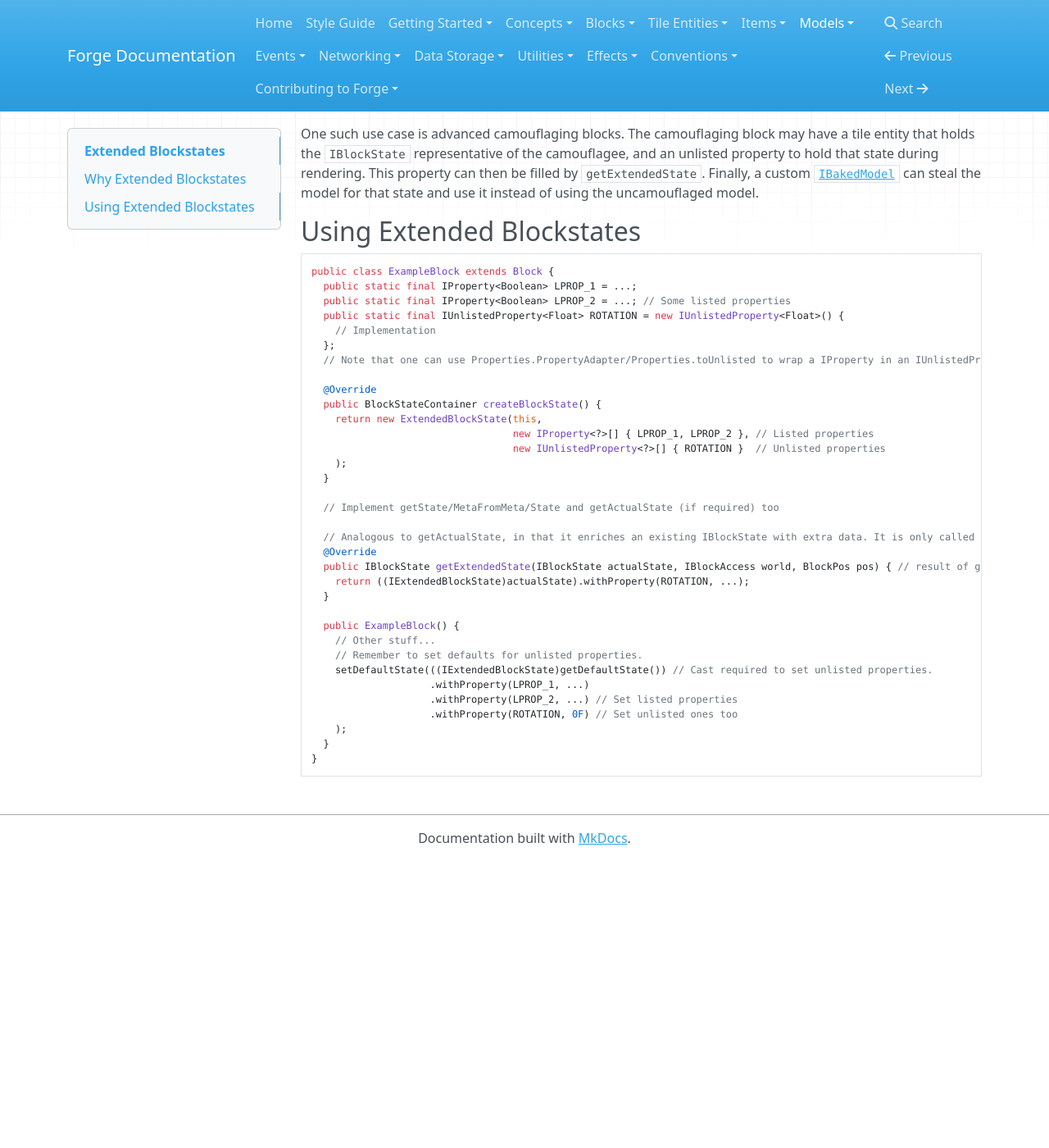
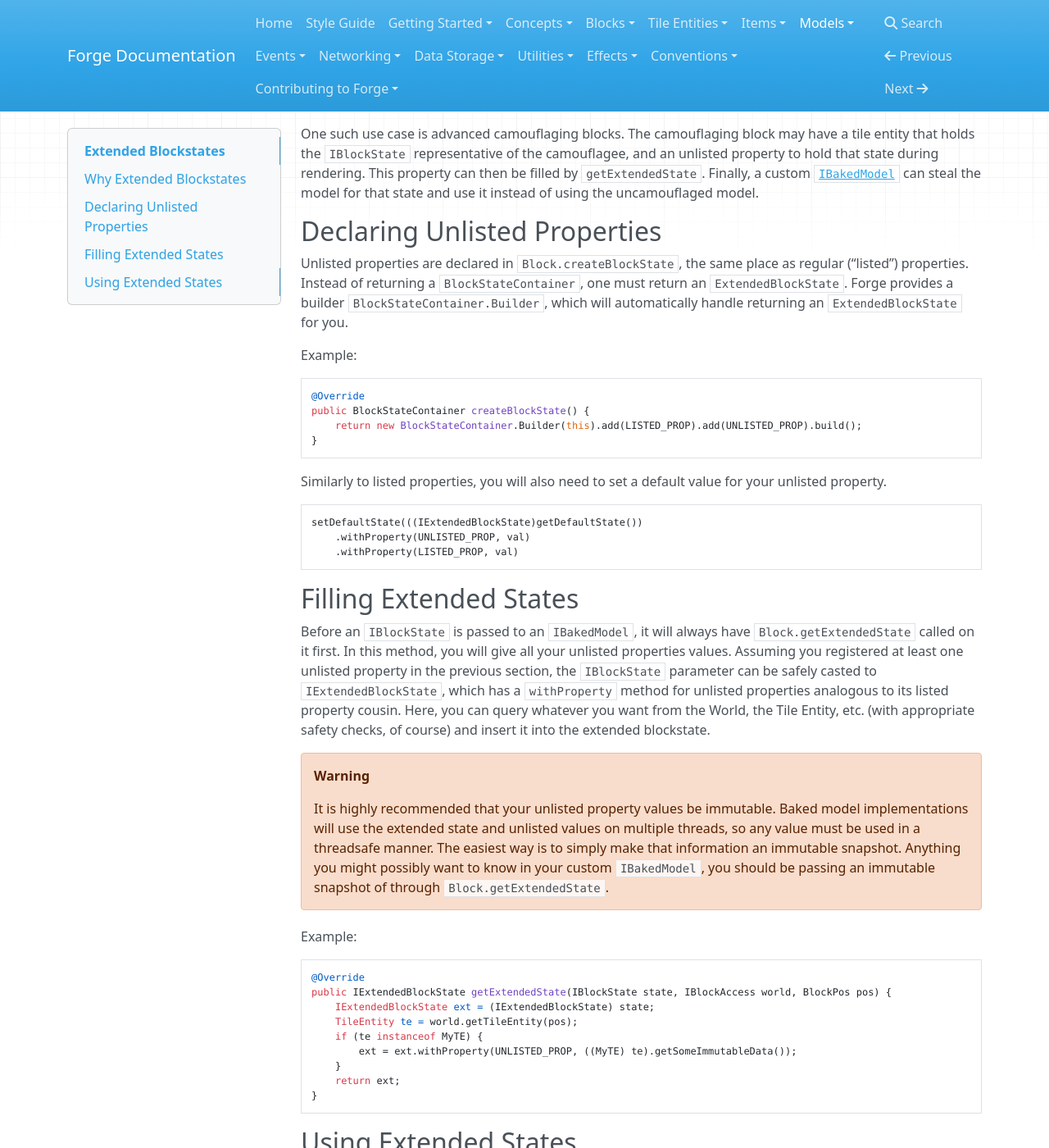
Before and after one commit to MinecraftForge/Documentation, an MkDocs documentation site: the page built from docs/models/advanced/extended-blockstates.md, in a window 1280 px wide and 1400 px high, scrolled down 694 px. Shown: the whole window at 82% size. Built offline with MkDocs 1.6.1, drawn with Linux system fonts in a browser that asks for light colours; nearby versions of some CDN libraries; old or Windows-style settings are respelled for this version of MkDocs; before the commit the page ends 1744 px from its top, so only the background shows below that; some of the changed text lies outside the part shown.

Commit message:
Merge my extended state doc into existing one

````diff
--- a/docs/models/advanced/extended-blockstates.md
+++ b/docs/models/advanced/extended-blockstates.md
@@ -16,43 +16,78 @@ Why use extended blockstates at all? Why not simply pass an `IBlockAccess` and `
 
 One such use case is advanced camouflaging blocks. The camouflaging block may have a tile entity that holds the `IBlockState` representative of the camouflagee, and an unlisted property to hold that state during rendering. This property can then be filled by `getExtendedState`. Finally, a custom [`IBakedModel`][IBakedModel] can steal the model for that state and use it instead of using the uncamouflaged model.
 
-Using Extended Blockstates
+
+Declaring Unlisted Properties
+------------------------------------
+
+Unlisted properties are declared in `Block.createBlockState`, the same place as regular ("listed") properties. Instead of returning a `BlockStateContainer`, one must return an `ExtendedBlockState`. Forge provides a builder `BlockStateContainer.Builder`, which will automatically handle returning an `ExtendedBlockState` for you.
+
+Example:
+```Java
+@Override
+public BlockStateContainer createBlockState() {
+	return new BlockStateContainer.Builder(this).add(LISTED_PROP).add(UNLISTED_PROP).build();
+}
+```
+
+Similarly to listed properties, you will also need to set a default value for your unlisted property.
+
+```Java
+setDefaultState(((IExtendedBlockState)getDefaultState())
+	.withProperty(UNLISTED_PROP, val)
+	.withProperty(LISTED_PROP, val)
+```
+
+
+Filling Extended States
+----------------------------
+
+Before an `IBlockState` is passed to an `IBakedModel`, it will always have `Block.getExtendedState` called on it first. In this method, you will give all your unlisted properties values. Assuming you registered at least one unlisted property in the previous section, the `IBlockState` parameter can be safely casted to `IExtendedBlockState`, which has a `withProperty` method for unlisted properties analogous to its listed property cousin. Here, you can query whatever you want from the World, the Tile Entity, etc. (with appropriate safety checks, of course) and insert it into the extended blockstate.
+
+!!! Warning
+	It is highly recommended that your unlisted property values be immutable. Baked model implementations will use the extended state and unlisted values on multiple threads, so any value must be used in a threadsafe manner. The easiest way is to simply make that information an immutable snapshot. Anything you might possibly want to know in your custom `IBakedModel`, you should be passing an immutable snapshot of through `Block.getExtendedState`.
+
+Example:
+```Java
+@Override
+public IExtendedBlockState getExtendedState(IBlockState state, IBlockAccess world, BlockPos pos) {
+	IExtendedBlockState ext = (IExtendedBlockState) state;
+	TileEntity te = world.getTileEntity(pos);
+	if (te instanceof MyTE) {
+		ext = ext.withProperty(UNLISTED_PROP, ((MyTE) te).getSomeImmutableData());
+	}
+	return ext;
+}
+```
+
+Using Extended States
 --------------------------
 
-```java
-public class ExampleBlock extends Block {
-  public static final IProperty<Boolean> LPROP_1 = ...;
-  public static final IProperty<Boolean> LPROP_2 = ...; // Some listed properties
-  public static final IUnlistedProperty<Float> ROTATION = new IUnlistedProperty<Float>() {
-    // Implementation
-  };
-  // Note that one can use Properties.PropertyAdapter/Properties.toUnlisted to wrap a IProperty in an IUnlistedProperty too.
+In a custom `IBakedModel`, the `IBlockState` parameter passed to you will be exactly the object you returned in `Block.getExtendedState`, and you can pull data out of it and use it to affect your rendering as you wish.
 
-  @Override
-  public BlockStateContainer createBlockState() {
-    return new ExtendedBlockState(this,
-                                  new IProperty<?>[] { LPROP_1, LPROP_2 }, // Listed properties
-                                  new IUnlistedProperty<?>[] { ROTATION }  // Unlisted properties
-    );
-  }
+Here is a basic example of using an unlisted property to determine which model to render, assuming `UNLISTED_PROP` is an `IUnlistedProperty<String>`:
+```Java
+// in custom IBakedModel
+private final Map<String, IBakedModel> submodels = new HashMap<>(); // populated in a custom manner out of the scope of this article
 
-  // Implement getState/MetaFromMeta/State and getActualState (if required) too
+@Override
+public List<BakedQuad> getQuads(@Nullable IBlockState state, EnumFacing facing, long rand) {
+	IBakedModel fallback = Minecraft.getMinecraft().getBlockRendererDispatcher().getBlockModelShapes().getModelManager().getMissingModel();
+	if (state == null)
+		return fallback.getQuads(state, facing, rand);
 
-  // Analogous to getActualState, in that it enriches an existing IBlockState with extra data. It is only called in the context of rendering
-  @Override
-  public IBlockState getExtendedState(IBlockState actualState, IBlockAccess world, BlockPos pos) { // result of getActualState is passed in
-    return ((IExtendedBlockState)actualState).withProperty(ROTATION, ...);
-  }
+	IExtendedBlockState ex = (IExtendedBlockState) state;
+	String id = ex.getValue(UNLISTED_PROP);
+	return submodels.getOrDefault(id, fallback).getQuads(state, facing, rand);
+}
+```
 
-  public ExampleBlock() {
-    // Other stuff...
-    // Remember to set defaults for unlisted properties.
-    setDefaultState(((IExtendedBlockState)getDefaultState()) // Cast required to set unlisted properties.
-                    .withProperty(LPROP_1, ...)
-                    .withProperty(LPROP_2, ...) // Set listed properties
-                    .withProperty(ROTATION, 0F) // Set unlisted ones too
-    );
-  }
+Since there are no longer a fixed set of `IExtendedBlockState` generated at startup, comparisons involving an extended state must use `getClean()`, which is a method on `IExtendedBlockState` that returns the vanilla state (i.e. the fixed set of `IBlockState` with only the listed properties).
+```Java
+IExtendedBlockState state = ...;
+IBlockState worldState = world.getBlockState(pos);
+if(state.getClean() == worldState) {
+	...
 }
 ```
 
````
